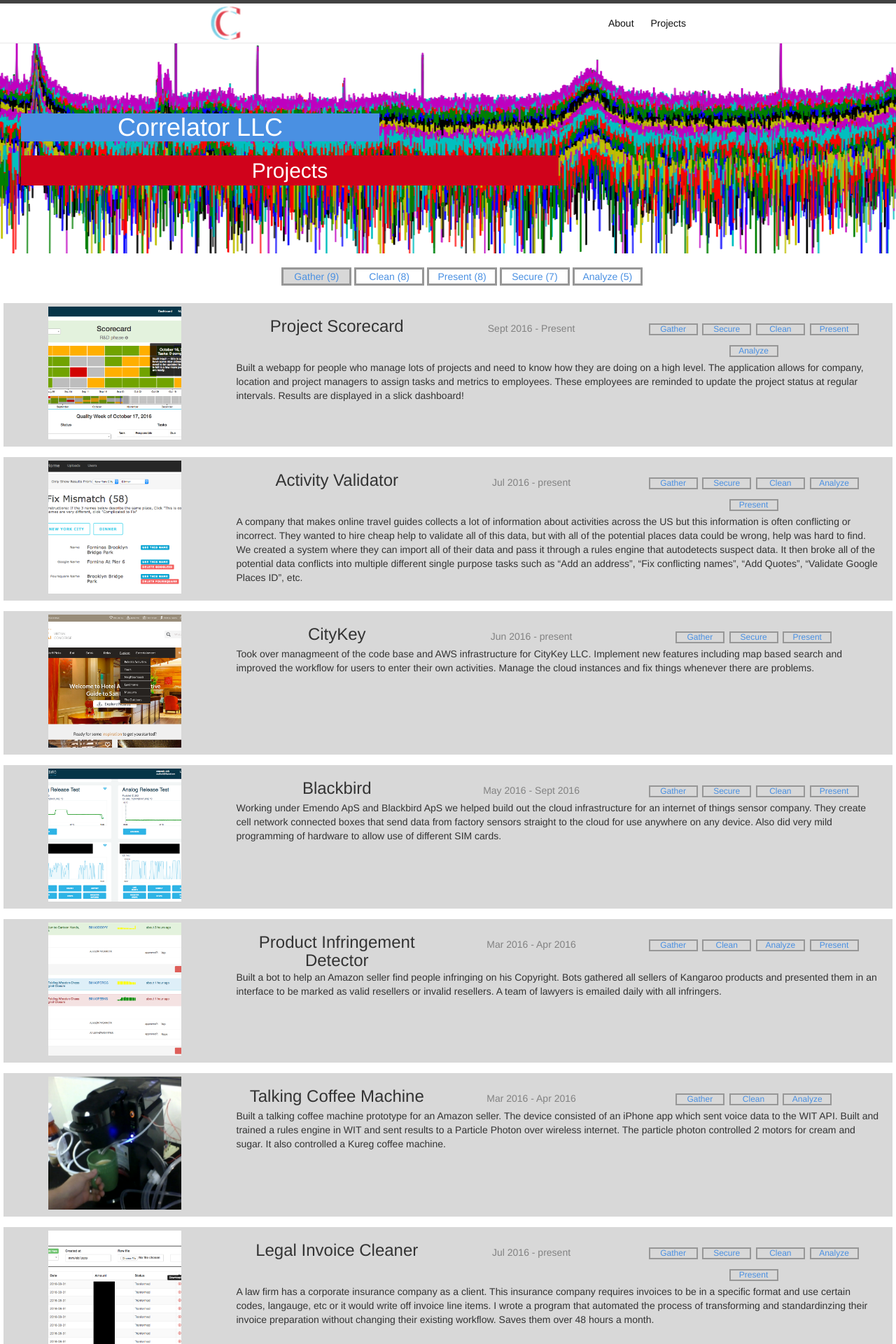
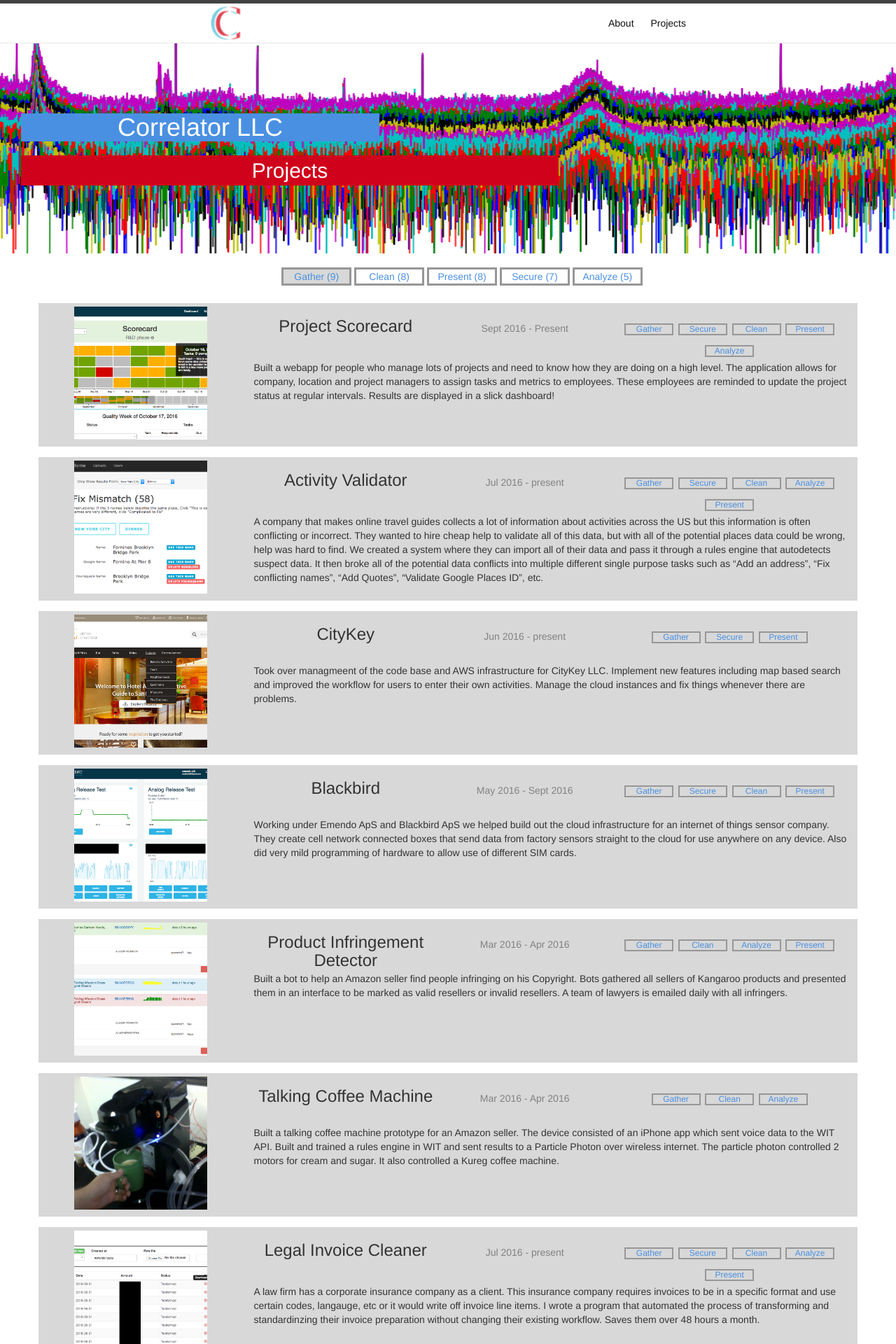
Before and after one commit to correlator/correlator-jekyll, a Jekyll site: the page built from posts.html, in a window 1280 px wide. Shown: the top 1920 px of the page at 70% size. Built offline with Jekyll 4.4.1, drawn with Linux system fonts in a browser that asks for light colours; nearby versions of some CDN libraries.

Commit message:
taller rows

```diff
--- a/posts.html
+++ b/posts.html
@@ -5,7 +5,7 @@
 permalink: /projects/
 ---
 
-<div class="page-container">
+<div class="page-container container">
   {% assign t = site.tags | first | first %}
   <div class="filter-btn-holder">
     {% for tag in site.tags | sort %}
@@ -29,7 +29,7 @@
         <div class="project-image" style="background-image:url({{ site.url }}/images/{{ post.image.feature }})"></div>
       </div>
       <div class="col-sm-9">
-        <div class="row text-center">
+        <div class="row text-center" style="min-height:75px;">
           <h3>
             <div class="col-sm-4">
               {{ post.title }}
```
